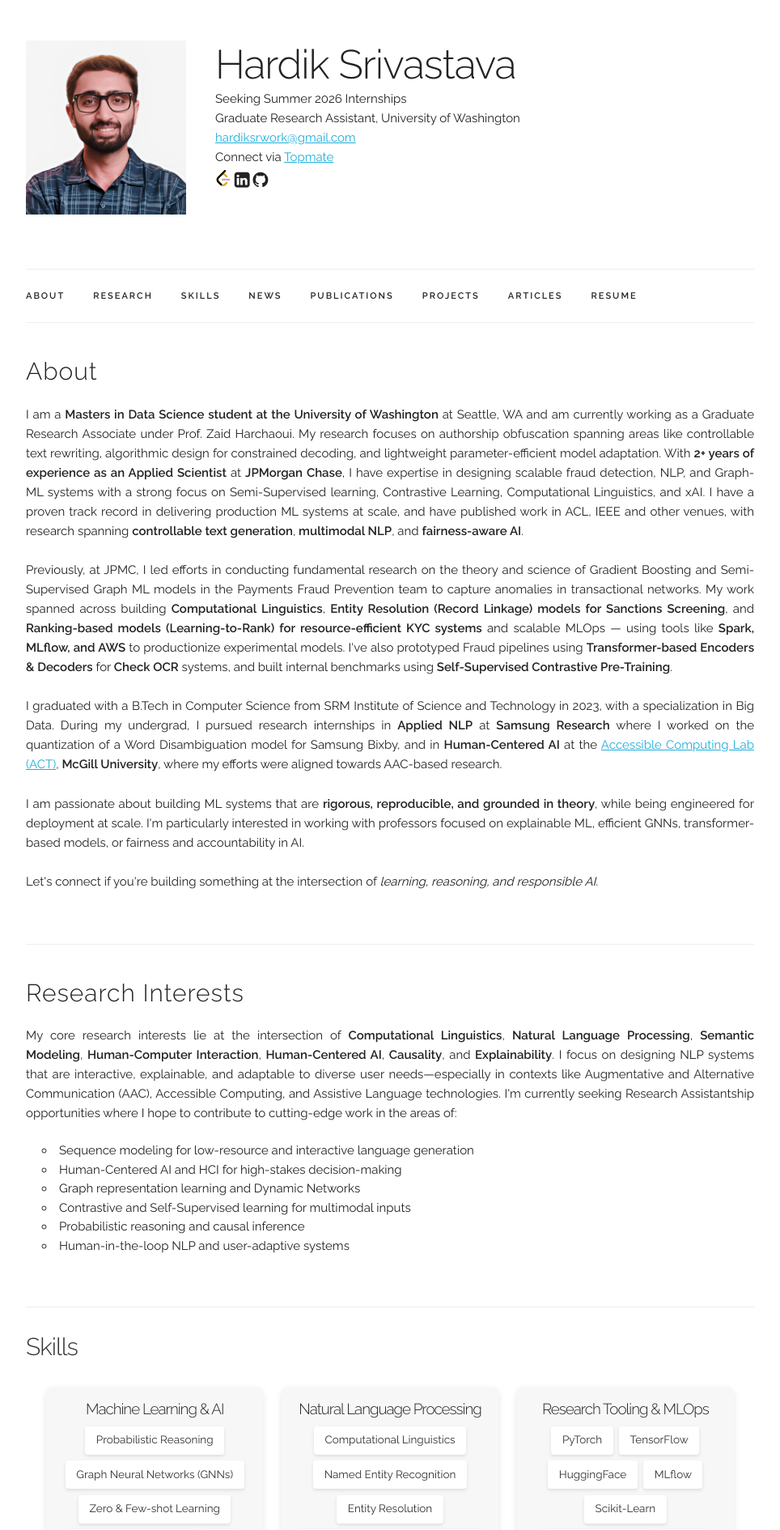
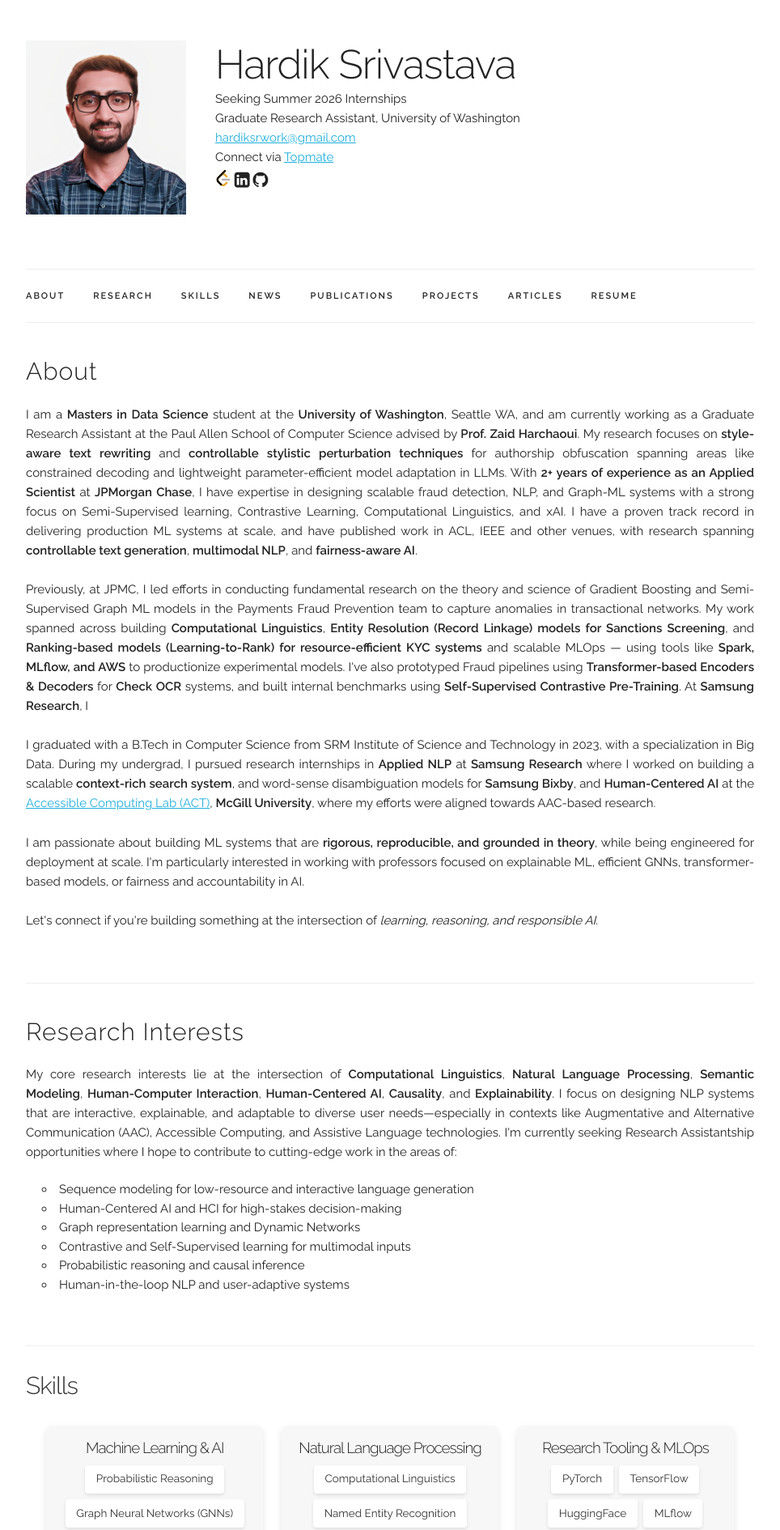
Before and after one commit to thisishardik/thisishardik.github.io, a Jekyll site: the page built from index.html, in a window 1280 px wide. Shown: the top 1890 px of the page at 81% size, without its empty margins (158-1122 px from the left). Built offline with Jekyll 4.4.1, drawn with Linux system fonts in a browser that asks for light colours; a style sheet for code colours, icons or effects is not loaded.

Commit message:
Minor changes in summary

```diff
--- a/index.html
+++ b/index.html
@@ -6,13 +6,14 @@ title: Home
 <div class="docs-section" id="about">
   <h4>About</h4>
   <p align="justify">
-    I am a <b>Masters in Data Science student at the University of Washington</b> at Seattle, WA and am currently working as a Graduate Research Associate under Prof. Zaid Harchaoui. My research focuses on authorship obfuscation spanning areas like controllable text rewriting, algorithmic design for constrained decoding, and lightweight parameter-efficient model adaptation. With <b>2+ years of experience as an Applied Scientist</b> at <b>JPMorgan Chase</b>, I have expertise in designing scalable fraud detection, NLP, and Graph-ML systems with a strong focus on Semi-Supervised learning, Contrastive Learning, Computational Linguistics, and xAI. I have a proven track record in delivering production ML systems at scale, and have published work in ACL, IEEE and other venues, with research spanning <b>controllable text generation</b>, <b>multimodal NLP</b>, and <b>fairness-aware AI</b>.
+    I am a <b>Masters in Data Science</b> student at the <b>University of Washington</b>, Seattle WA, and am currently working as a Graduate Research Assistant at the Paul Allen School of Computer Science advised by <b>Prof. Zaid Harchaoui</b>. My research focuses on <b>style-aware text rewriting</b> and <b>controllable stylistic perturbation techniques</b> for authorship obfuscation spanning areas like constrained decoding and lightweight parameter-efficient model adaptation in LLMs. With <b>2+ years of experience as an Applied Scientist</b> at <b>JPMorgan Chase</b>, I have expertise in designing scalable fraud detection, NLP, and Graph-ML systems with a strong focus on Semi-Supervised learning, Contrastive Learning, Computational Linguistics, and xAI. I have a proven track record in delivering production ML systems at scale, and have published work in ACL, IEEE and other venues, with research spanning <b>controllable text generation</b>, <b>multimodal NLP</b>, and <b>fairness-aware AI</b>.
 
     <br><br>
-    Previously, at JPMC, I led efforts in conducting fundamental research on the theory and science of Gradient Boosting and Semi-Supervised Graph ML models in the Payments Fraud Prevention team to capture anomalies in transactional networks. My work spanned across building <b>Computational Linguistics</b>, <b>Entity Resolution (Record Linkage) models for Sanctions Screening</b>, and <b> Ranking-based models (Learning-to-Rank) for resource-efficient KYC systems</b> and scalable MLOps — using tools like <b>Spark, MLflow, and AWS</b> to productionize experimental models. I've also prototyped Fraud pipelines using <b>Transformer-based Encoders & Decoders</b> for <b>Check OCR</b> systems, and built internal benchmarks using <b>Self-Supervised Contrastive Pre-Training</b>.
+    Previously, at JPMC, I led efforts in conducting fundamental research on the theory and science of Gradient Boosting and Semi-Supervised Graph ML models in the Payments Fraud Prevention team to capture anomalies in transactional networks. My work spanned across building <b>Computational Linguistics</b>, <b>Entity Resolution (Record Linkage) models for Sanctions Screening</b>, and <b> Ranking-based models (Learning-to-Rank) for resource-efficient KYC systems</b> and scalable MLOps — using tools like <b>Spark, MLflow, and AWS</b> to productionize experimental models. I've also prototyped Fraud pipelines using <b>Transformer-based Encoders & Decoders</b> for <b>Check OCR</b> systems, and built internal benchmarks using <b>Self-Supervised Contrastive Pre-Training</b>. At <b>Samsung Research</b>, I
 
   <br><br>
-    I graduated with a B.Tech in Computer Science from SRM Institute of Science and Technology in 2023, with a specialization in Big Data. During my undergrad, I pursued research internships in <b>Applied NLP</b> at <b>Samsung Research</b> where I worked on the quantization of a Word Disambiguation model for Samsung Bixby, and in <b>Human-Centered AI</b> at the <a href="https://act-lab.github.io/index.html#header" target="_blank">Accessible Computing Lab (ACT)</a>, <b>McGill University</b>, where my efforts were aligned towards AAC-based research.
+    I graduated with a B.Tech in Computer Science from SRM Institute of Science and Technology in 2023, with a specialization in Big Data. During my undergrad, I pursued research internships in <b>Applied NLP</b> at <b>Samsung Research</b> where I worked on building a scalable <b>context-rich search system</b>, and word-sense disambiguation models for <b>Samsung Bixby</b>, and <b>Human-Centered AI</b> at the <a href="https://act-lab.github.io/index.html#header" target="_blank">Accessible Computing Lab (ACT)</a>, <b>McGill University</b>, where my efforts were aligned towards AAC-based research.
+
   </p>
     <p align="justify">
       I am passionate about building ML systems that are <b>rigorous, reproducible, and grounded in theory</b>, while being engineered for deployment at scale. I'm particularly interested in working with professors focused on explainable ML, efficient GNNs, transformer-based models, or fairness and accountability in AI.
```
Also changed, not shown: 1 other file.
